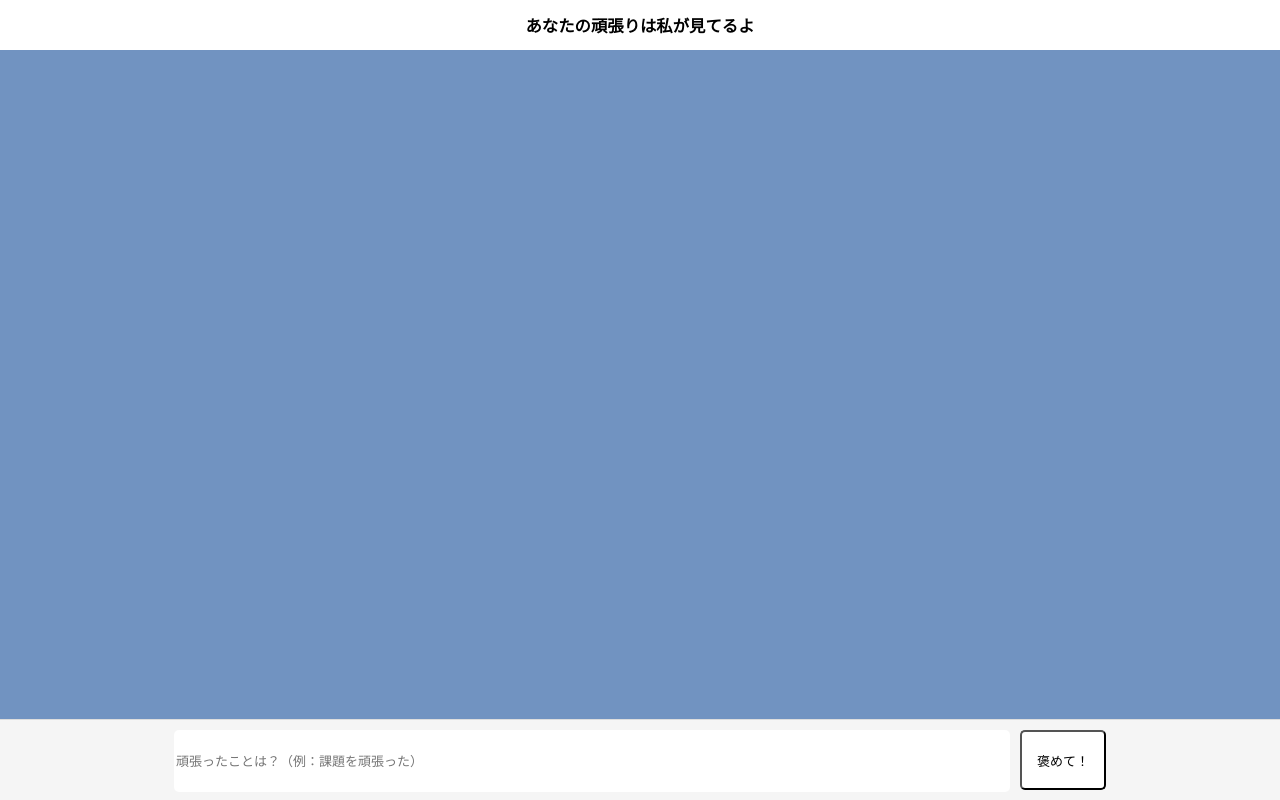
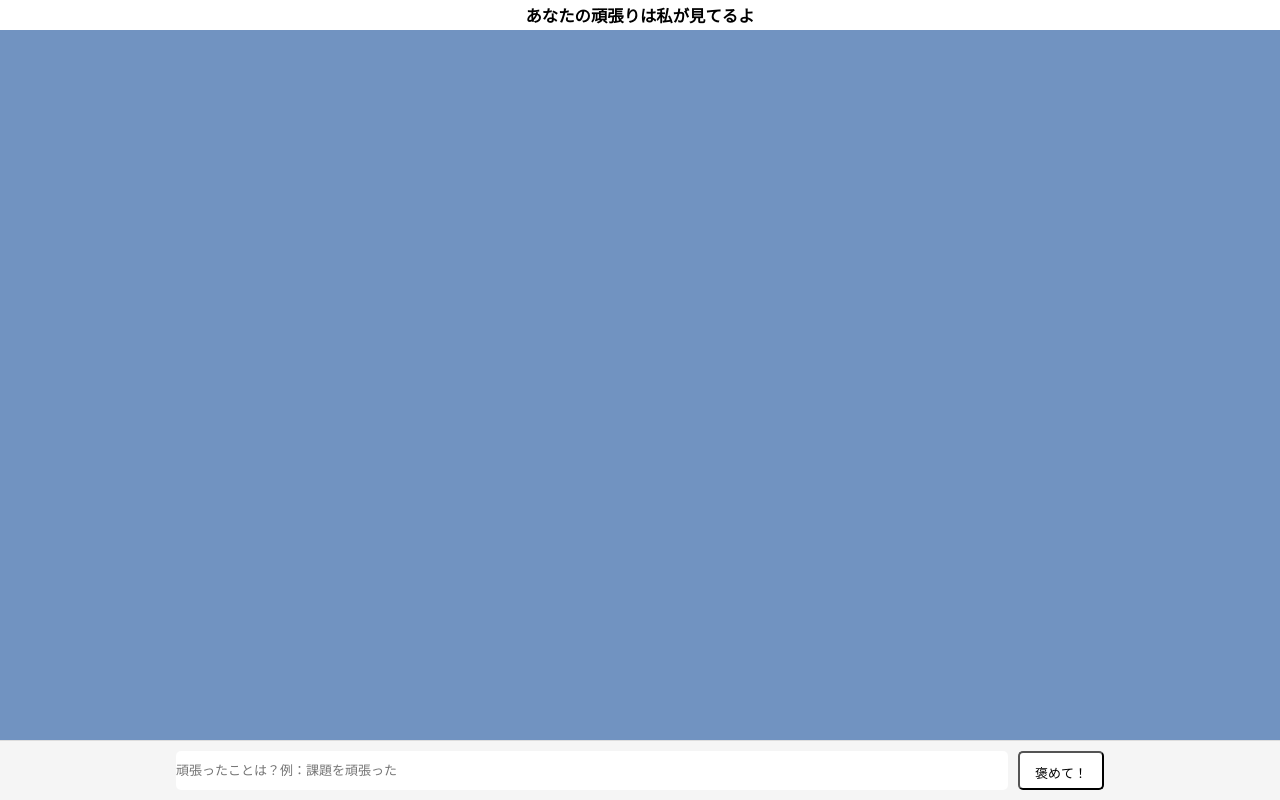
Before and after one commit to 2102219/intern_jig, a plain HTML site: page public/index.html in a window 1280 px wide. Drawn offline with Linux system fonts and the light colour scheme.

Commit message:
チェック

```diff
--- a/public/index.html
+++ b/public/index.html
@@ -18,7 +18,7 @@
       <input
         type="text"
         id="userInput"
-        placeholder="頑張ったことは？（例：課題を頑張った）"
+        placeholder="頑張ったことは？例：課題を頑張った"
       />
       <button id="input-button">褒めて！</button>
     </footer>
--- a/public/style.css
+++ b/public/style.css
@@ -1,3 +1,9 @@
+*{
+  margin: 0;
+  padding: 0;
+  box-sizing: border-box;
+}
+
 body {
   font-family: Arial, sans-serif;
   margin: 0;
@@ -46,6 +52,8 @@ footer {
   justify-content: flex-start;
   height: 100%;
   overflow-y: auto;
+  transform: translateZ(0);
+  will-change: transform;
 }
 
 #Todo {
```
